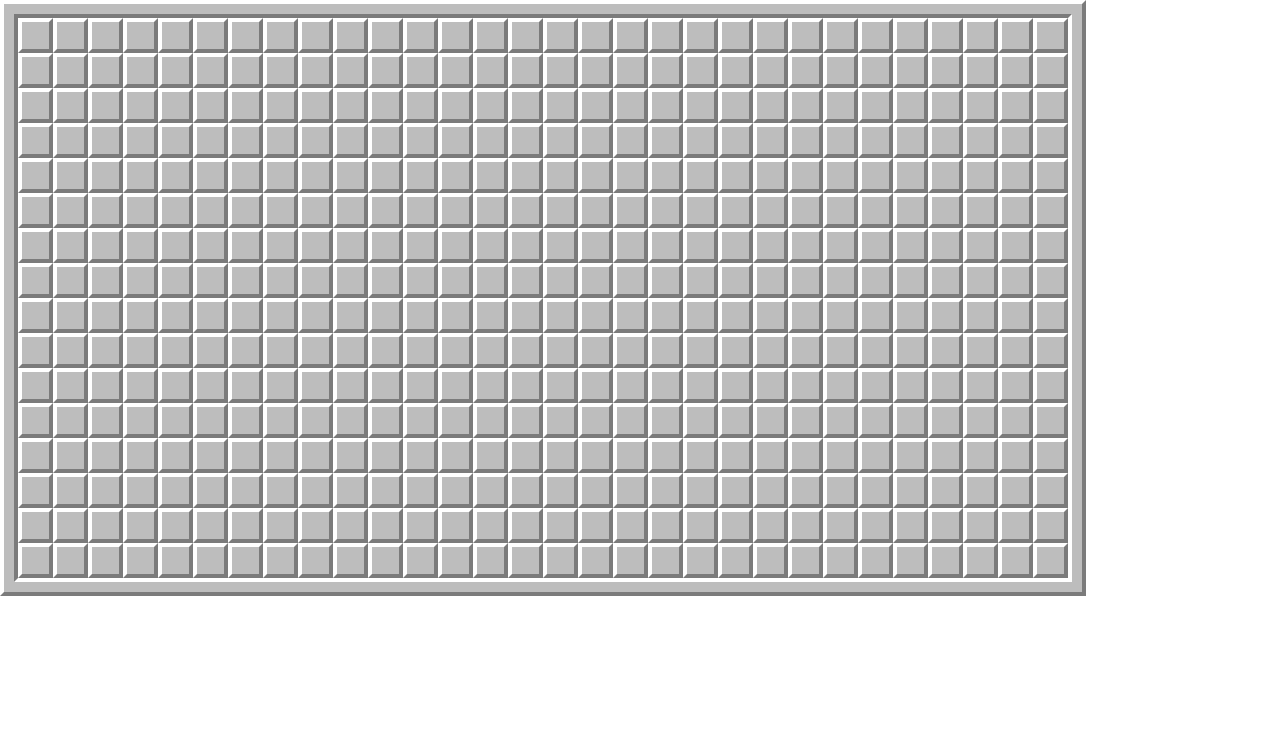
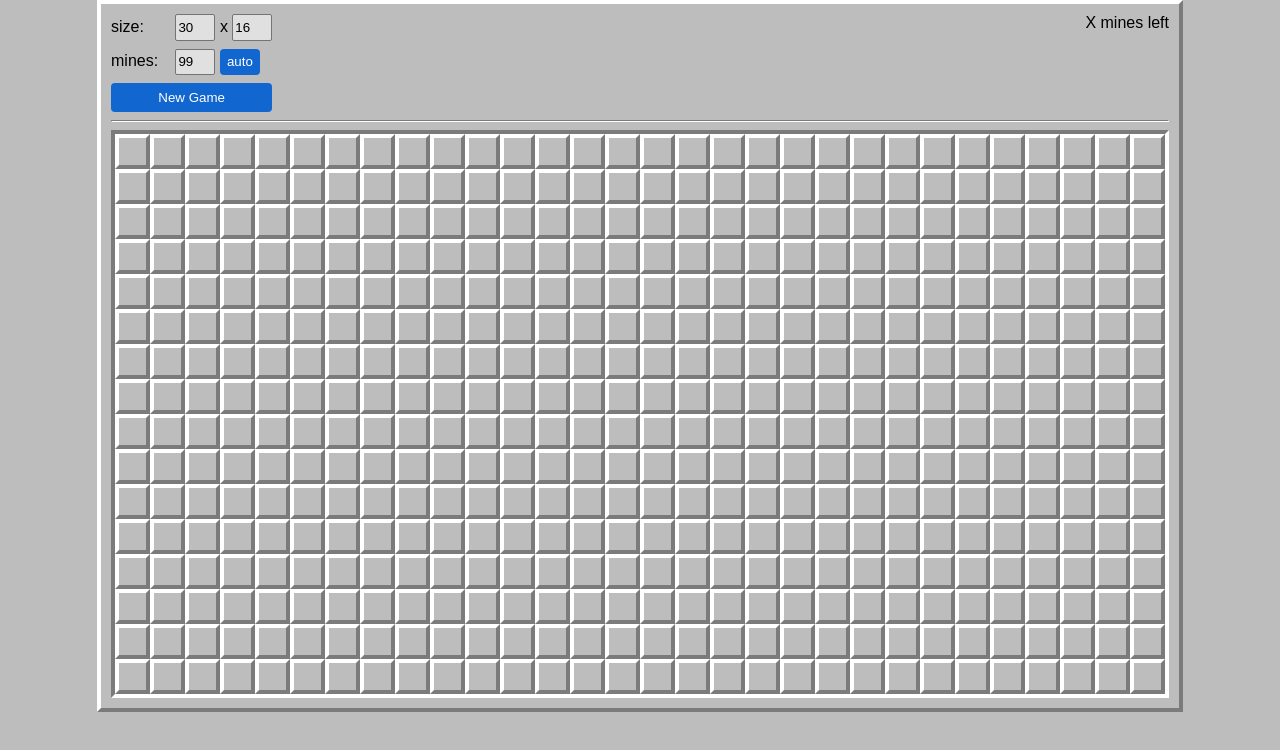
Before and after one commit to Flying-Toast/minesweeper, a plain HTML site: page static/index.html in a window 1280 px wide. Drawn offline with Linux system fonts and the light colour scheme.

Commit message:
board controls

```diff
--- a/static/index.html
+++ b/static/index.html
@@ -7,8 +7,33 @@
 	</head>
 
 	<body>
-		<div id="board-wrapper">
-			<div id="board"></div>
+		<div class="center">
+			<div id="board-wrapper">
+				<div id="board-head">
+					<div id="left-head">
+						<div class="control-row">
+							<span class="input-label">size:</span>
+							<input type="text" id="board-width" class="board-input num-input">
+							x
+							<input type="text" id="board-height" class="board-input num-input">
+						</div>
+						<div class="control-row">
+							<span class="input-label">mines:</span>
+							<input type="text" id="num-mines" class="board-input num-input">
+							<button class="button small-button" id="auto-mines">auto</button>
+						</div>
+						<div class="control-row">
+							<button class="button" id="new-game">New Game</button>
+						</div>
+					</div>
+
+					<div>X mines left</div>
+				</div>
+
+				<hr>
+
+				<div id="board"></div>
+			</div>
 		</div>
 
 		<script src="minesweeper.js"></script>
--- a/static/minesweeper.js
+++ b/static/minesweeper.js
@@ -1,3 +1,7 @@
+let boardElement = document.querySelector("#board");
+let boardWidthInput = document.querySelector("#board-width");
+let boardHeightInput = document.querySelector("#board-height");
+let numMinesInput = document.querySelector("#num-mines");
 let gameOver = false;
 
 class Square {
@@ -96,8 +100,12 @@ class Square {
 }
 
 class Minefield {
-	constructor(width, height, numMines, boardElement) {
+	constructor(width, height, numMines) {
+		gameOver = false;
 		boardElement.innerHTML = "";
+		boardWidthInput.value = width;
+		boardHeightInput.value = height;
+		numMinesInput.value = numMines;
 		this.width = width;
 		this.height = height;
 		this.isFirstMove = true;
@@ -262,10 +270,59 @@ function preloadImages() {
 	}
 }
 
+function idealMineCount(area) {
+	if (area == 30 * 16) {
+		return 99;
+	} else if (area == 9 * 9) {
+		return 10;
+	} else if (area == 16 * 16) {
+		return 40;
+	} else {
+		return Math.round(
+			(0.0002 * area * area) + (0.0938 * area) + 0.8937
+		);
+	}
+}
+
 function main() {
-	let boardElement = document.querySelector("#board");
 	addEventListener("dragstart", e => e.preventDefault());
 	preloadImages();
-	let field = new Minefield(30, 16, 99, boardElement);
+
+	document.querySelectorAll(".num-input").forEach(function(i) {
+		i.addEventListener("input", function() {
+			i.value = i.value.replace(/[^0-9]/g, "");
+		});
+		i.addEventListener("focus", function() {
+			i.classList.remove("bad-input");
+		});
+		i.numValue = function() {
+			return Number(i.value);
+		};
+	});
+
+	document.querySelector("#auto-mines").addEventListener("click", function() {
+		let width = boardWidthInput.numValue();
+		let height = boardHeightInput.numValue();
+		numMinesInput.value = idealMineCount(width * height);
+	});
+
+	let field = new Minefield(30, 16, 99);
+
+	document.querySelector("#new-game").addEventListener("click", function() {
+		let width = boardWidthInput.numValue();
+		let height = boardHeightInput.numValue();
+		let numMines = numMinesInput.numValue();
+		const area = width * height;
+
+		if (width == 0) {
+			boardWidthInput.classList.add("bad-input");
+		} else if (height == 0) {
+			boardHeightInput.classList.add("bad-input");
+		} else if (numMines > area) {
+			numMinesInput.classList.add("bad-input");
+		} else {
+			field = new Minefield(width, height, numMines);
+		}
+	});
 }
 main();
--- a/static/style.css
+++ b/static/style.css
@@ -4,6 +4,8 @@
 
 body {
 	margin: 0px;
+	font-family: sans-serif;
+	background-color: #BDBDBD;
 }
 
 .square {
@@ -55,3 +57,69 @@ body {
 	display: inline-block;
 	padding: 10px;
 }
+
+.button {
+	cursor: pointer;
+	background-color: #1166D0;
+	border: none;
+	border-radius: 4px;
+	color: white;
+	padding: 7px 30px;
+}
+
+input:not([type]), input[type="text"] {
+	background-color: #E0E0E0;
+	border: 1px solid #747474;
+	border-radius: 2px;
+	padding: 6px 2px;
+}
+
+.board-input {
+	width: 3em;
+}
+
+.board-input, .small-button {
+	height: 2em;
+}
+
+#board-head {
+	display: flex;
+	justify-content: space-between;
+	margin-bottom: 8px;
+}
+
+hr {
+	border-bottom: 1px solid white;
+	border-right: 1px solid white;
+	border-left: 1px solid #7B7B7B;
+	border-top: 1px solid #7B7B7B;
+}
+
+#board-head .control-row:not(:last-child) {
+	margin-bottom: 8px;
+}
+
+#new-game {
+	width: 100%;
+}
+
+.center {
+	text-align: center;
+}
+
+#left-head .control-row {
+	text-align: left;
+}
+
+.input-label {
+	width: 60px;
+	display: inline-block;
+}
+
+.small-button {
+	padding: 3px 7px;
+}
+
+.bad-input {
+	outline: 2px solid red;
+}
```
